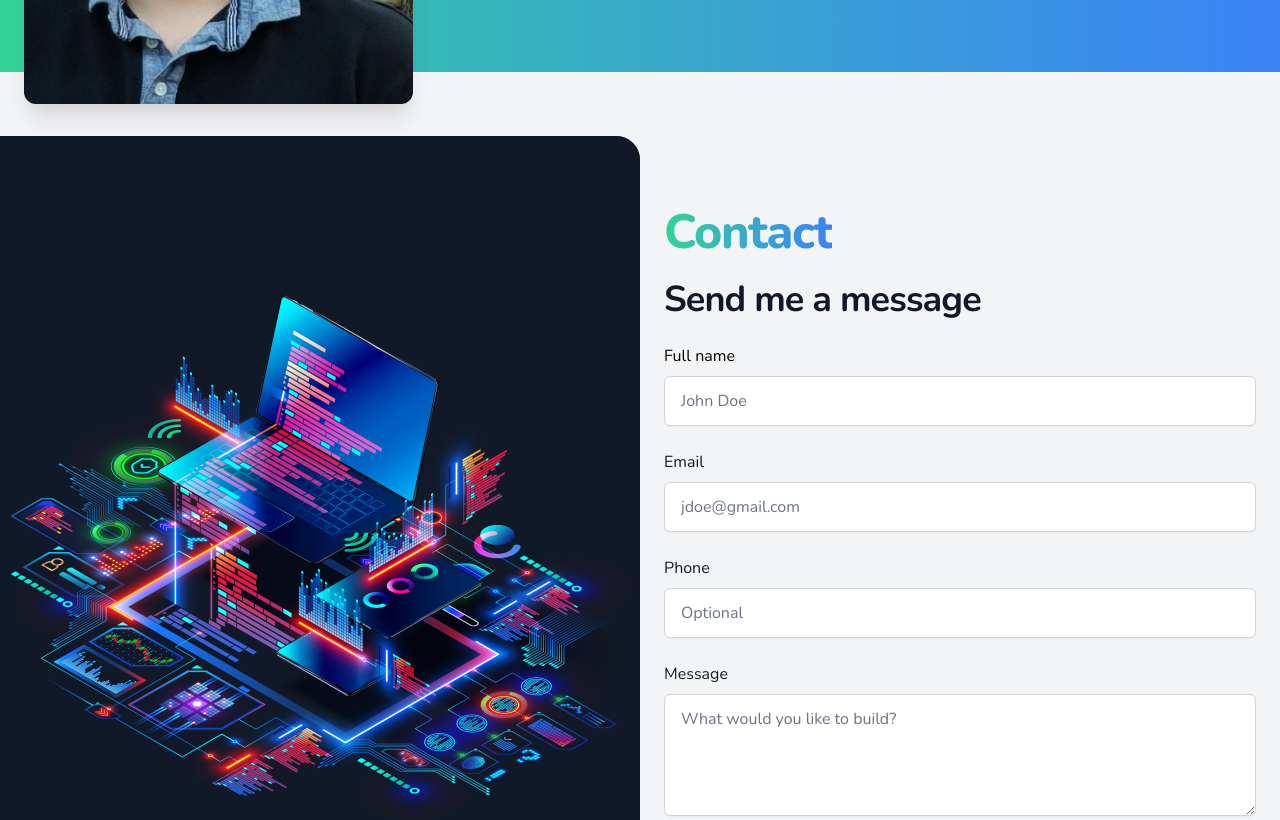
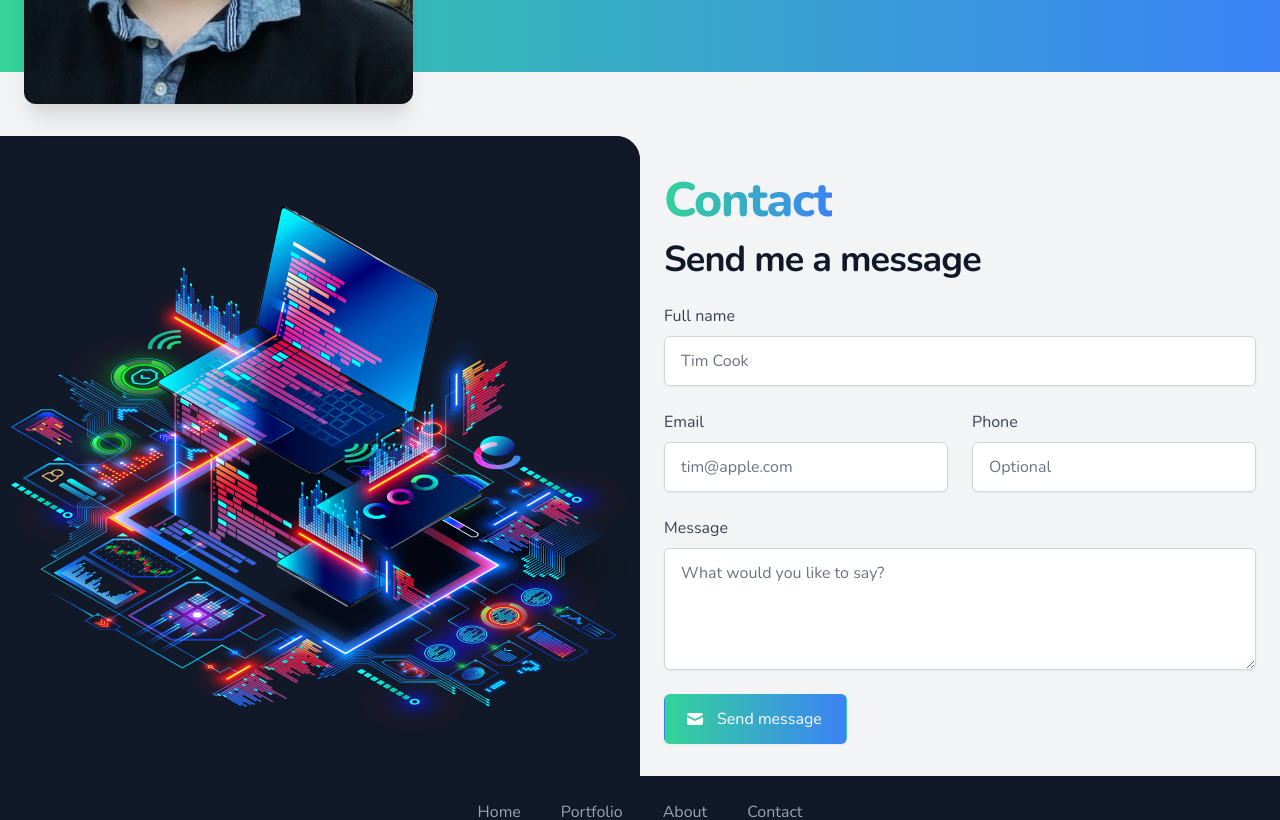
Before and after one commit to ZachScroggins/my-website, a Next.js app: page / in a window 1280 px wide. Shown: the part 1000-1820 px from the top of the page. Built offline with nearby package versions, Linux system fonts and the light colour scheme; no server answers; what @tailwindcss/typography would draw is missing.

Commit message:
minor style adjustments

```diff
--- a/components/home/Contact.tsx
+++ b/components/home/Contact.tsx
@@ -47,9 +47,9 @@ export const index = () => {
 
   return (
     <>
-      <section className='relative mt-16 bg-gray-100 dark:bg-gray-900'>
+      <section className='relative bg-gray-100 lg:mt-16 dark:bg-gray-900'>
         <div className='lg:relative'>
-          <div className='w-full h-full lg:hidden'>
+          <div className='w-full h-full py-4 bg-gray-900 lg:hidden'>
             <img
               src='/images/web-dev-laptop.png'
               alt='Web development graphic'
@@ -65,16 +65,13 @@ export const index = () => {
               width={1280}
               height={1104}
               loading='lazy'
-              className='absolute top-0 right-0 object-contain object-right w-full h-full py-16 bg-gray-900 rounded-tr-3xl max-w-7xl'
+              className='absolute top-0 right-0 object-contain object-right w-full h-full py-8 bg-gray-900 rounded-tr-3xl max-w-7xl'
             />
           </div>
-          <div
-            id='contact'
-            className='w-full pt-16 pb-20 mx-auto text-left max-w-7xl lg:py-16'
-          >
+          <div id='contact' className='w-full py-8 mx-auto text-left max-w-7xl'>
             <div className='px-4 sm:px-6 lg:w-1/2 lg:ml-auto'>
               <div className=''>
-                <h2 className='mt-2 mb-6 text-4xl font-extrabold tracking-tight sm:text-5xl'>
+                <h2 className='mt-2 mb-4 text-4xl font-extrabold tracking-tight sm:text-5xl'>
                   <span className='text-transparent bg-clip-text bg-gradient-to-r from-green-400 to-blue-500'>
                     Contact
                   </span>
@@ -96,7 +93,7 @@ export const index = () => {
                   <div>
                     <label
                       htmlFor='full_name'
-                      className='block mb-2 dark:text-white'
+                      className='block mb-2 text-gray-700 dark:text-white'
                     >
                       Full name
                     </label>
@@ -106,16 +103,17 @@ export const index = () => {
                       id='full_name'
                       autoComplete='name'
                       className='block w-full px-4 py-3 placeholder-gray-500 border-gray-300 rounded-md shadow-sm dark:placeholder-gray-300 dark:text-gray-100 dark:border-gray-500 dark:bg-gray-900 focus:ring-cyan-400 focus:border-cyan-400'
-                      placeholder='John Doe'
+                      placeholder='Tim Cook'
                       required
                       value={name}
                       onChange={e => setName(e.target.value)}
                     />
                   </div>
-                  <div>
+                  <div className='w-full space-y-6 md:flex md:flex-grow md:space-y-0 md:space-x-6'>
+                    <div className='w-full'>
                       <label
                         htmlFor='email'
-                      className='block mb-2 text-gray-900 dark:text-gray-100'
+                        className='block mb-2 text-gray-700 dark:text-gray-100'
                       >
                         Email
                       </label>
@@ -125,16 +123,16 @@ export const index = () => {
                         type='email'
                         autoComplete='email'
                         className='block w-full px-4 py-3 placeholder-gray-500 border-gray-300 rounded-md shadow-sm dark:placeholder-gray-300 dark:text-gray-100 dark:border-gray-500 dark:bg-gray-900 focus:ring-cyan-400 focus:border-cyan-400'
-                      placeholder='jdoe@gmail.com'
+                        placeholder='tim@apple.com'
                         required
                         value={email}
                         onChange={e => setEmail(e.target.value)}
                       />
                     </div>
-                  <div>
+                    <div className='w-full'>
                       <label
                         htmlFor='phone'
-                      className='block mb-2 text-gray-900 dark:text-gray-100'
+                        className='block mb-2 text-gray-700 dark:text-gray-100'
                       >
                         Phone
                       </label>
@@ -149,10 +147,11 @@ export const index = () => {
                         onChange={e => setPhone(e.target.value)}
                       />
                     </div>
+                  </div>
                   <div>
                     <label
                       htmlFor='message'
-                      className='block mb-2 text-gray-900 dark:text-gray-100'
+                      className='block mb-2 text-gray-700 dark:text-gray-100'
                     >
                       Message
                     </label>
@@ -161,7 +160,7 @@ export const index = () => {
                       name='message'
                       rows={4}
                       className='block w-full px-4 py-3 placeholder-gray-500 border-gray-300 rounded-md shadow-sm dark:placeholder-gray-300 dark:text-gray-100 dark:border-gray-500 dark:bg-gray-900 focus:ring-cyan-400 focus:border-cyan-400'
-                      placeholder='What would you like to build?'
+                      placeholder='What would you like to say?'
                       required
                       value={message}
                       onChange={e => setMessage(e.target.value)}
--- a/components/home/Hero.tsx
+++ b/components/home/Hero.tsx
@@ -15,7 +15,7 @@ const index = () => {
                   Full Stack JavaScript / TypeScript Developer
                 </span>
               </h1>
-              <p className='mx-auto mt-3 text-lg text-center textgray-5 dark:text-gray-300 lg:text-left sm:text-xl md:mt-5'>
+              <p className='mx-auto mt-3 text-lg text-center text-gray-700 dark:text-gray-300 lg:text-left sm:text-xl md:mt-5'>
                 I'm a web developer with a passion for creating exceptional,
                 one-of-a-kind user experiences, leveraging cutting-edge
                 technologies for better performance, higher security, and
--- a/components/home/Portfolio.tsx
+++ b/components/home/Portfolio.tsx
@@ -48,7 +48,7 @@ const Portfolio = ({ repos }) => {
                 PaulitaCarlotta.com
               </a>
             </p>
-            <p className='mx-auto mt-5 text-xl text-gray-500 dark:text-gray-300 max-w-prose'>
+            <p className='mx-auto mt-5 text-xl text-gray-700 dark:text-gray-300 max-w-prose'>
               E-commerce store for women's fashion and jewelry. Blog with
               headless content management system integration. Deployed globally
               across a blazing fast CDN, Google Cloud, and Amazon Web Services.
@@ -78,7 +78,7 @@ const Portfolio = ({ repos }) => {
               <h4 className='text-2xl font-extrabold tracking-tight text-gray-900 dark:text-white sm:text-3xl'>
                 Next Generation E-commerce
               </h4>
-              <p className='mt-3 text-lg text-gray-500 dark:text-gray-300'>
+              <p className='mt-3 text-lg text-gray-700 dark:text-gray-300'>
                 Headless e-commerce with the BigCommerce API decouples the
                 frontend application from the e-commerce platform, enabling a
                 highly customized end-user experience while maintaining seamless
@@ -91,11 +91,11 @@ const Portfolio = ({ repos }) => {
                     <div className='absolute flex items-center justify-center w-12 h-12 text-white rounded-md bg-gradient-to-r from-green-400 to-blue-500'>
                       <FiZap className='w-6 h-6' aria-hidden='true' />
                     </div>
-                    <p className='ml-16 text-lg font-medium leading-6 text-gray-900 dark:text-white'>
+                    <p className='ml-16 text-lg font-semibold leading-6 text-gray-900 dark:text-white'>
                       Dynamic Data | Static Speed
                     </p>
                   </dt>
-                  <dd className='mt-2 ml-16 text-base text-gray-500 dark:text-gray-300'>
+                  <dd className='mt-2 ml-16 text-base text-gray-700 dark:text-gray-300'>
                     Statically-generated React app with Incremental Static
                     Regeneration. Instant page transitions without sacrificing
                     search engine optimization.
@@ -106,11 +106,11 @@ const Portfolio = ({ repos }) => {
                     <div className='absolute flex items-center justify-center w-12 h-12 text-white rounded-md bg-gradient-to-r from-green-400 to-blue-500'>
                       <FiServer className='w-6 h-6' aria-hidden='true' />
                     </div>
-                    <p className='ml-16 text-lg font-medium leading-6 text-gray-900 dark:text-white'>
+                    <p className='ml-16 text-lg font-semibold leading-6 text-gray-900 dark:text-white'>
                       Highly Scalable Infrastructure
                     </p>
                   </dt>
-                  <dd className='mt-2 ml-16 text-base text-gray-500 dark:text-gray-300'>
+                  <dd className='mt-2 ml-16 text-base text-gray-700 dark:text-gray-300'>
                     Serverless Node.js REST API with microservices architecture
                     provides user authentication and communicates securely with
                     BigCommerce API.
@@ -139,7 +139,7 @@ const Portfolio = ({ repos }) => {
                 Featured
               </span>
             </h4>
-            <p className='mx-auto mt-5 text-xl text-gray-500 dark:text-gray-300 max-w-prose'>
+            <p className='mx-auto mt-5 text-xl text-gray-700 dark:text-gray-300 max-w-prose'>
               The personal projects I have put the most time and effort in to.
               For me, web development is more than just a hobby. It's a passion.
             </p>
@@ -225,7 +225,7 @@ const Portfolio = ({ repos }) => {
                 Other Projects
               </span>
             </h4>
-            <p className='px-2 mx-auto mt-5 text-xl text-gray-600 dark:text-gray-300 sm:px-8 lg:px-0 max-w-prose'>
+            <p className='px-2 mx-auto mt-5 text-xl text-gray-700 dark:text-gray-300 sm:px-8 lg:px-0 max-w-prose'>
               Programs, websites, and apps, written in a variety of languages. I
               am always learning, and I learn best by trying things myself!
             </p>
@@ -249,7 +249,7 @@ const Portfolio = ({ repos }) => {
                               <div className='mt-2 text-lg font-bold text-gray-900 dark:text-gray-100'>
                                 {repo.name}
                               </div>
-                              <p className='mt-2 text-gray-800 dark:text-gray-300'>
+                              <p className='mt-2 text-gray-500 dark:text-gray-300'>
                                 {repo.description}
                               </p>
                             </div>
```
Lines whose indentation alone changed are shown as unchanged.
